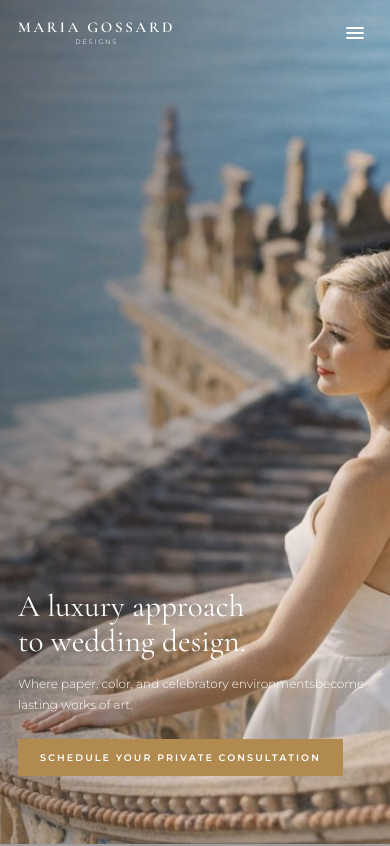
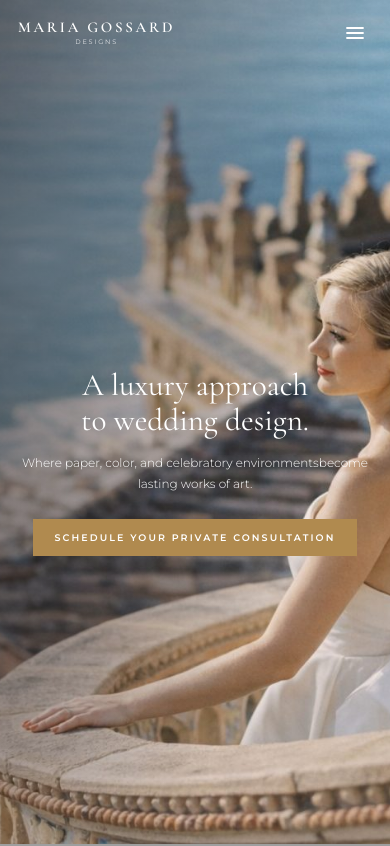
Before and after one commit to rocheanne041/Maria-Website, a React (Vite) app in the folder maria/: page / in a window 390 px wide. Shown: the top 846 px of the page. Built offline with nearby package versions, Linux system fonts and the light colour scheme; grey boxes are pictures that could not be loaded.

Commit message:
fix: center hero text and CTA button vertically on mobile screens

```diff
--- a/maria/src/App.css
+++ b/maria/src/App.css
@@ -935,13 +935,23 @@ footer {
   /* ── Hero ── */
   .hero { min-height: 100svh; }
 
+  /* Centre content in the middle of the hero on mobile */
   .hero-content {
-    bottom: 10%;
+    top: 0;
+    bottom: 0;
     left: 0;
     right: 0;
-    padding: 0 24px;
+    display: flex;
+    flex-direction: column;
+    align-items: center;
+    justify-content: center;
+    text-align: center;
+    padding: 80px 28px 0;
     max-width: 100%;
   }
+
+  .hero-content h1 { text-align: center; }
+  .hero-content p  { text-align: center; max-width: 100%; }
 
   .hero-content h1 { font-size: clamp(32px, 7vw, 48px); }
 
@@ -1068,7 +1078,7 @@ footer {
   .logo-sub  { font-size: 6.5px; letter-spacing: 0.28em; }
 
   /* ── Hero ── */
-  .hero-content { padding: 0 18px; bottom: 8%; }
+  .hero-content { padding: 80px 18px 0; }
   .hero-content h1 { font-size: clamp(28px, 8vw, 40px); margin-bottom: 14px; }
   .hero-content p  { font-size: 12px; margin-bottom: 24px; }
   .btn-gold { padding: 13px 22px; font-size: 9.5px; }
```
